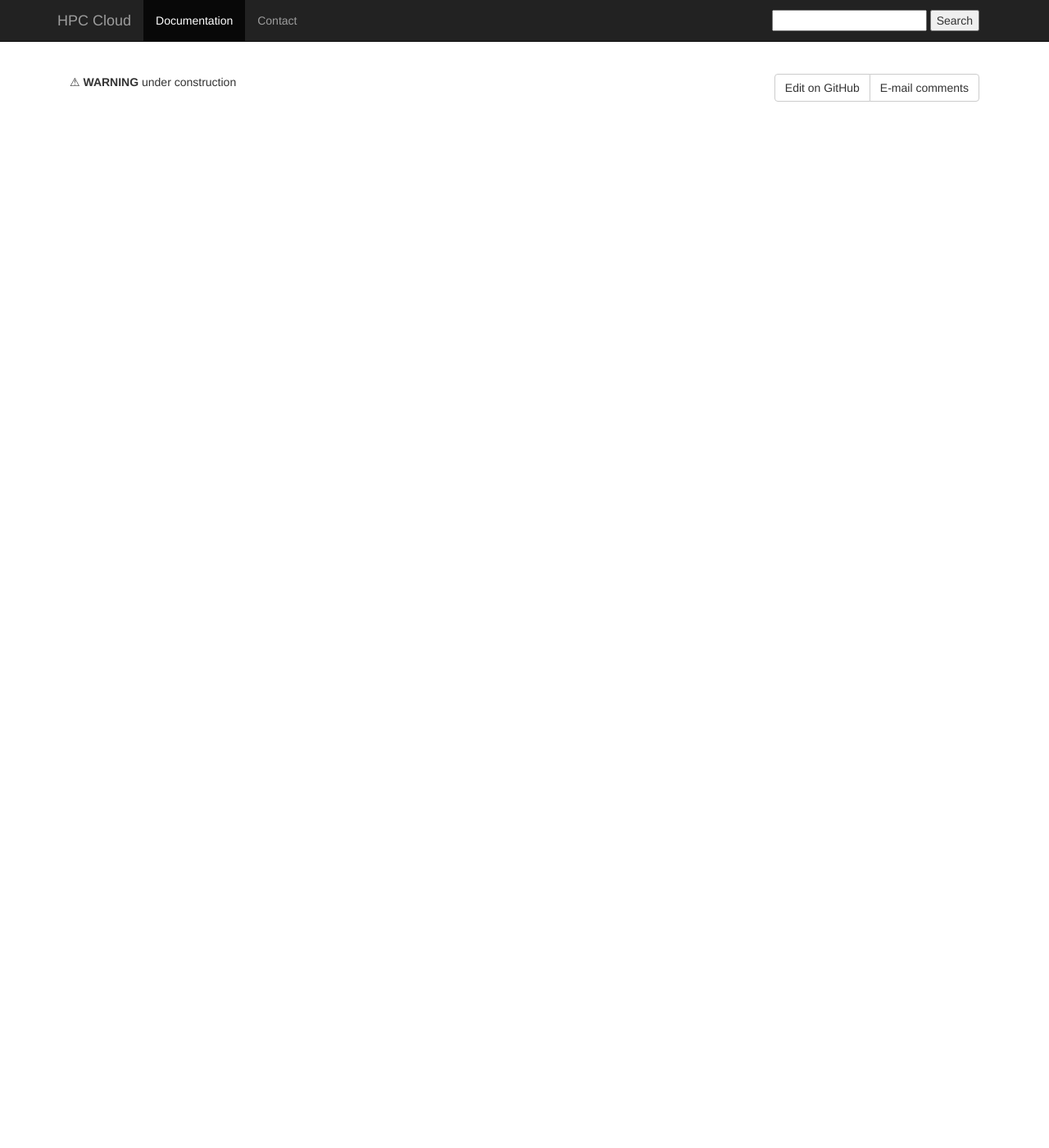
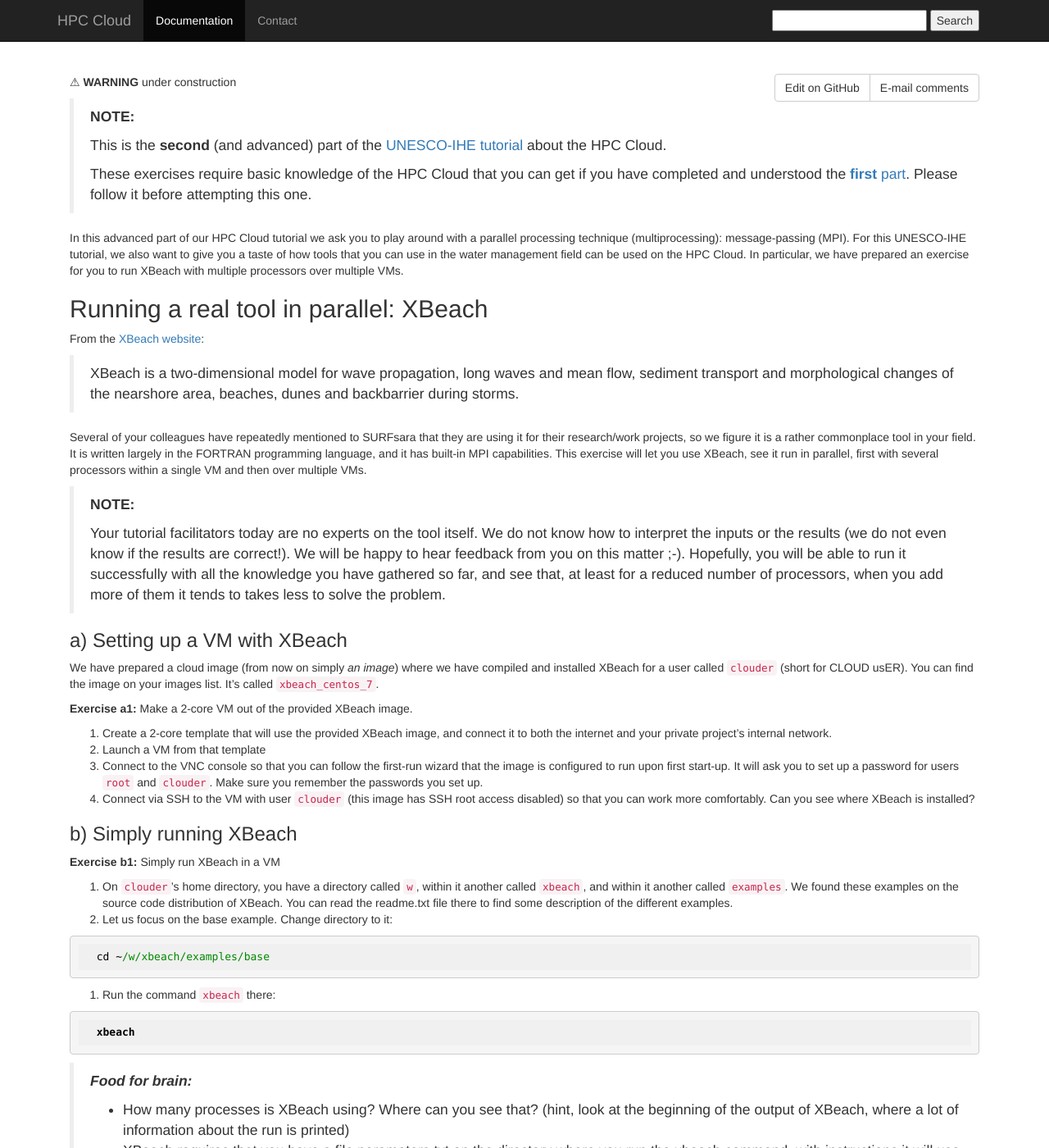
Before and after one commit to sara-nl/clouddocs, a Jekyll site: the page built from wshop-uihe-part-B-2015-Dec-11.markdown, in a window 1280 px wide and 1400 px high. Shown: the whole window at 82% size. Built offline with Jekyll 4.4.1, drawn with Linux system fonts in a browser that asks for light colours; nearby versions of some CDN libraries; some of the changed text lies outside the part shown.

Commit message:
Written first 2 exercises

````diff
--- a/wshop-uihe-part-B-2015-Dec-11.markdown
+++ b/wshop-uihe-part-B-2015-Dec-11.markdown
@@ -3,3 +3,55 @@ layout: default
 ---
 
 ⚠ **WARNING** under construction
+
+>**NOTE:**
+>
+> This is the **second** (and advanced) part of the [UNESCO-IHE tutorial](wshop-uihe-2015-12-11) about the HPC Cloud.
+>
+> These exercises require basic knowledge of the HPC Cloud that you can get if you have completed and understood the [**first** part](wshop-uihe-part-A-2015-Dec-11). Please follow it before attempting this one.
+
+In this advanced part of our HPC Cloud tutorial we ask you to play around with a parallel processing technique (multiprocessing): message-passing (MPI). For this UNESCO-IHE tutorial, we also want to give you a taste of how tools that you can use in the water management field can be used on the HPC Cloud. In particular, we have prepared an exercise for you to run XBeach with multiple processors over multiple VMs.
+
+## Running a real tool in parallel: XBeach
+
+From the [XBeach website](http://oss.deltares.nl/web/xbeach/):
+> XBeach is a two-dimensional model for wave propagation, long waves and mean flow, sediment transport and morphological changes of the nearshore area, beaches, dunes and backbarrier during storms.
+
+Several of your colleagues have repeatedly mentioned to SURFsara that they are using it for their research/work projects, so we figure it is a rather commonplace tool in your field. It is written largely in the FORTRAN programming language, and it has built-in MPI capabilities. This exercise will let you use XBeach, see it run in parallel, first with several processors within a single VM and then over multiple VMs.
+
+> **NOTE:**
+>
+>Your tutorial facilitators today are no experts on the tool itself. We do not know how to interpret the inputs or the results (we do not even know if the results are correct!). We will be happy to hear feedback from you on this matter ;-).
+Hopefully, you will be able to run it successfully with all the knowledge you have gathered so far, and see
+that, at least for a reduced number of processors, when you add more of them it tends to takes less to solve the problem.
+
+### a) Setting up a VM with XBeach
+
+We have prepared a cloud image (from now on simply _an image_) where we have compiled and installed XBeach for a user called `clouder` (short for CLOUD usER). You can find the image on your images list. It's called `xbeach_centos_7`.
+
+**Exercise a1:** Make a 2-core VM out of the provided XBeach image.
+  1. Create a 2-core template that will use the provided XBeach image, and connect it to both the internet and your private project's internal network.
+  2. Launch a VM from that template
+  3. Connect to the VNC console so that you can follow the first-run wizard that the image is configured to run upon first start-up. It will ask you to set up a password for users `root` and `clouder`. Make sure you remember the passwords you set up.
+  4. Connect via SSH to the VM with user `clouder` (this image has SSH root access disabled) so that you can work more comfortably. Can you see where XBeach is installed?
+
+### b) Simply running XBeach
+
+**Exercise b1:** Simply run XBeach in a VM
+  1. On `clouder`'s home directory, you have a directory called `w`, within it another called `xbeach`, and within it another called `examples`. We found these examples on the source code distribution of XBeach. You can read the readme.txt file there to find some description of the different examples.
+  2. Let us focus on the base example. Change directory to it:
+
+  ```sh
+  cd ~/w/xbeach/examples/base
+  ```
+  3. Run the command `xbeach` there:
+
+  ```sh
+  xbeach
+  ```
+
+> **_Food for brain:_**
+>
+> * How many processes is XBeach using? Where can you see that? (hint, look at the beginning of the output of XBeach, where a lot of information about the run is printed)
+* XBeach requires that you have a file parameters.txt on the directory where you run the xbeach command, with instructions it will use for input, output, etc. (look for the user manual and search within it).
+* For future reference, you should write down somewhere how long it takes to run.
````
